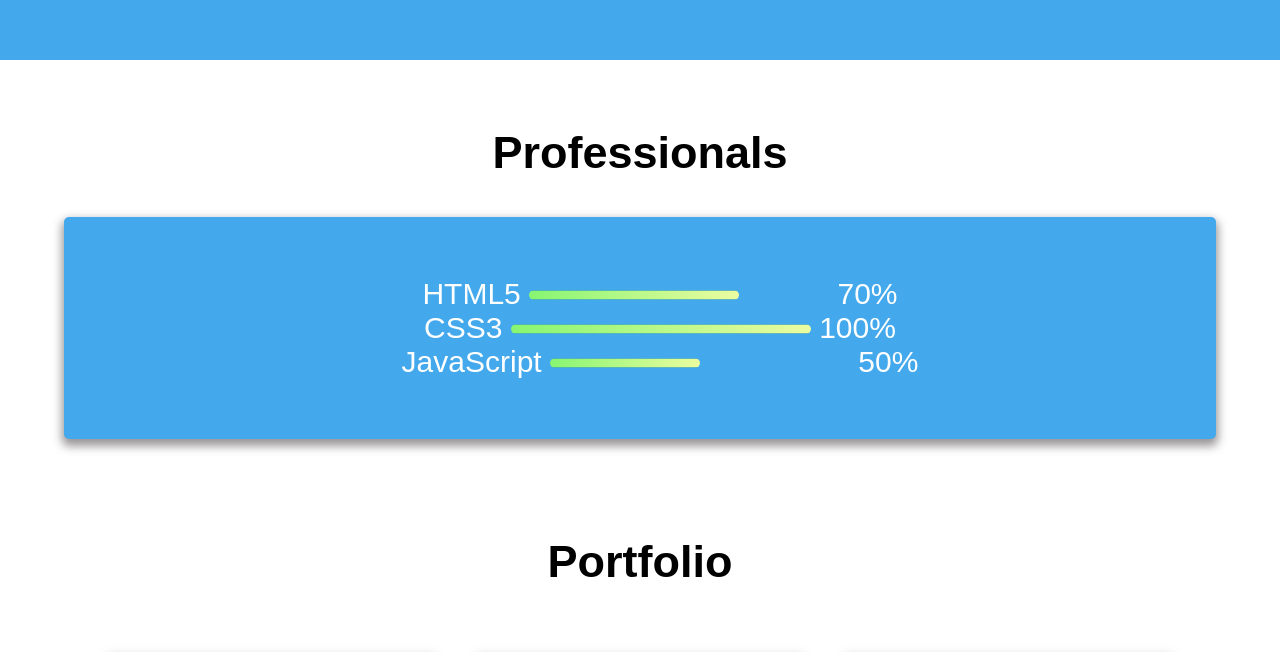
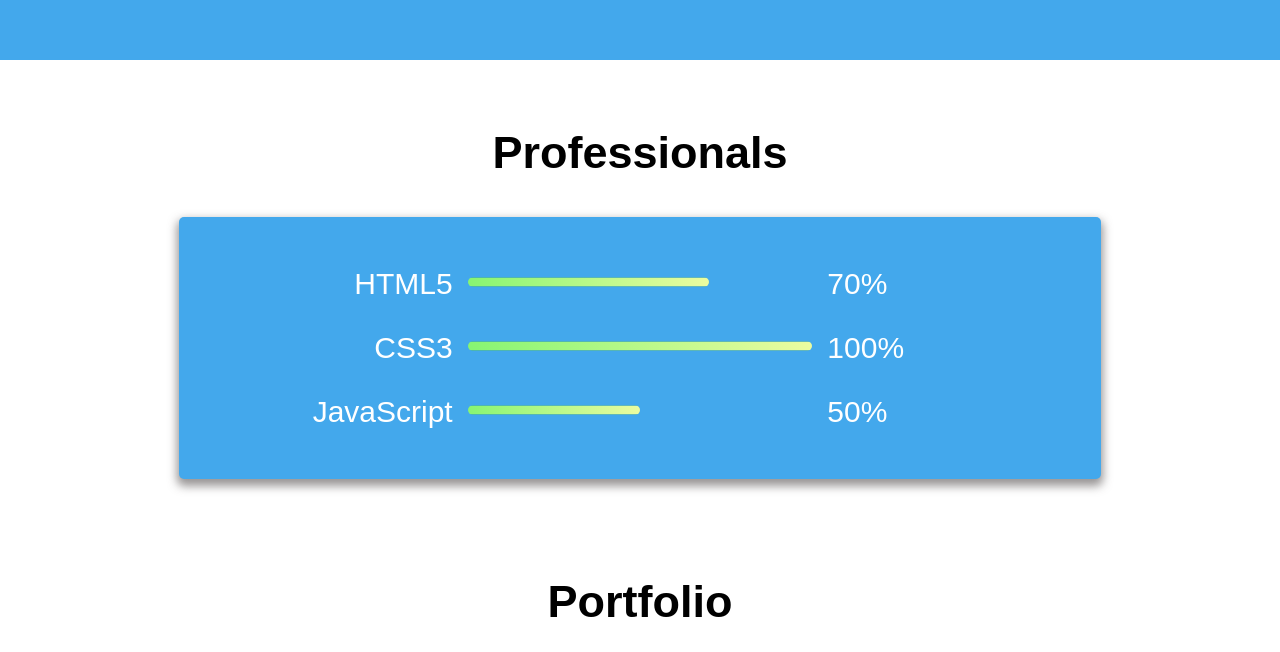
Before and after one commit to kyleungat/kyleungat.github.io, a plain HTML site: page index.html in a window 1280 px wide. Shown: the part 650-1302 px from the top of the page. Drawn offline with Linux system fonts and the light colour scheme.

Commit message:
fix the skill container
rectify the positioning of the list.

```diff
--- a/index.html
+++ b/index.html
@@ -28,19 +28,19 @@
         <div class="skill-container">
             <ul>
                 <li>
-                    <span>HTML5</span>
+                    <span class="right">HTML5</span>
                     <progress value="70" max="100"></progress>
-                    <span>70%</span>
+                    <span class="left">70%</span>
                 </li>
                 <li>
-                    <span>CSS3</span>
+                    <span class="right">CSS3</span>
                     <progress value="100" max="100"></progress>
-                    <span>100%</span>
+                    <span class="left">100%</span>
                 </li>
                 <li>
-                    <span>JavaScript</span>
+                    <span class="right">JavaScript</span>
                     <progress value="50" max="100"></progress>
-                    <span>50%</span>
+                    <span class="left">50%</span>
                 </li>
 
             </ul>
--- a/styles/main.css
+++ b/styles/main.css
@@ -19,7 +19,13 @@ article {
     text-align: center;
 }
 
+.left{
+    text-align: left;
+}
 
+.right{
+    text-align: right;
+}
 
 article h2 {
     font-size: 3rem;
@@ -28,26 +34,37 @@ article h2 {
 /* Professionals */
 article .skill-container {
     background-color: #43a8ec;
+    width: 80%;
     font-size: 2rem;
-    /* word-spacing: 5px; */
     border-radius: 5px;
     box-shadow: 0 5px 10px 2px #807c7cce;
     color: #ffffff;
     margin: auto;
-    padding: 30px;
+    padding: 20px 0;
 }
 
 article .skill-container ul{
     list-style-type: none;
+    padding: 0;
 }
-/* article .skill-container ul li{
 
-} */
+article .skill-container ul li{
+    margin: 30px 0;
+    display: flex;
+    flex-flow: row nowrap;
+    justify-content: center;
+}
 
 
 article progress{
     -webkit-appearance: none;
     position: relative;
+    width: 40%;
+}
+
+article .skill-container span{
+    width: 30%;
+    padding: 0 15px;
 }
 
 
```
